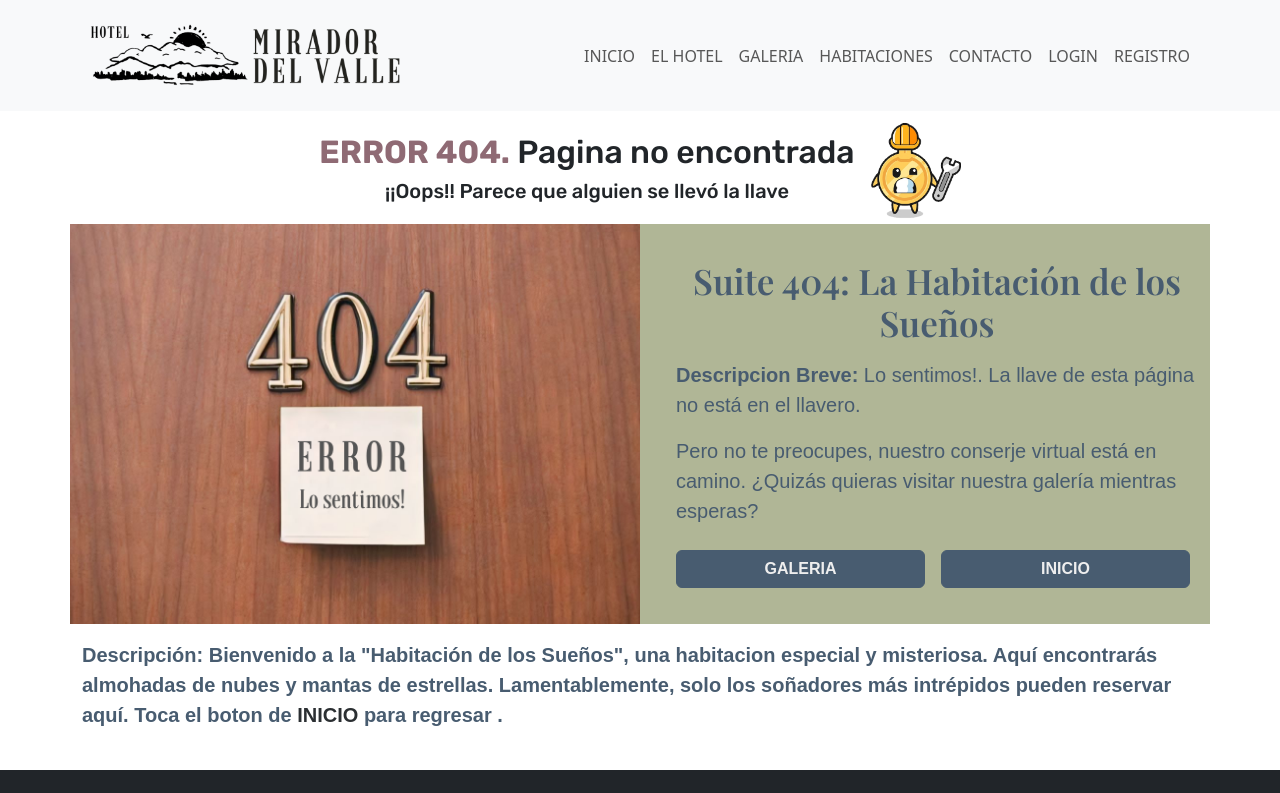
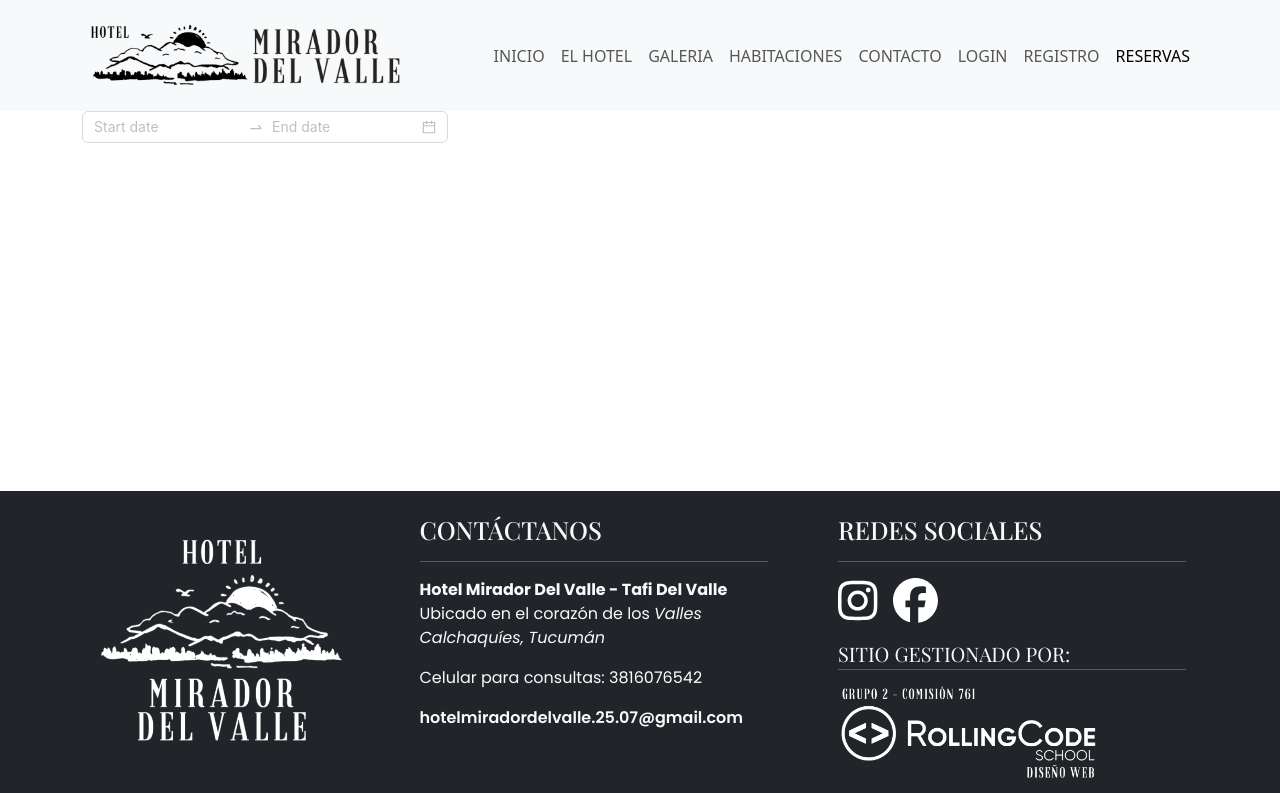
Before and after one commit to lucasecapdevila/hotel-mirador-del-valle, a React (Vite) app: page /reservas in a window 1280 px wide. Shown: the top 793 px of the page. Built offline with nearby package versions, Linux system fonts and the light colour scheme; no server answers; a web font is replaced by a local one.

Commit message:
se agregan librerías necesarias y se crea componente Reservas

```diff
--- a/package.json
+++ b/package.json
@@ -15,8 +15,10 @@
     "@fortawesome/free-regular-svg-icons": "^6.5.2",
     "@fortawesome/free-solid-svg-icons": "^6.5.2",
     "@fortawesome/react-fontawesome": "^0.2.0",
+    "antd": "^5.16.1",
     "bootstrap": "^5.3.3",
     "bootstrap-icons": "^1.11.3",
+    "dayjs": "^1.11.10",
     "hover.css": "^2.3.2",
     "localforage": "^1.10.0",
     "match-sorter": "^6.3.4",
--- a/src/App.jsx
+++ b/src/App.jsx
@@ -10,6 +10,7 @@ import RutasProtegidas from "./components/routes/RutasProtegidas";
 import RutasAdmin from "./components/routes/RutasAdmin";
 import Login from "./components/pages/Login";
 import { useState } from "react";
+import Reservas from "./components/pages/reservas/Reservas";
 function App() {
   const usuario =
   JSON.parse(sessionStorage.getItem("inicioHotelMiradorDelValle")) || "";
@@ -31,6 +32,7 @@ const [usuarioLogueado, setUsuarioLogueado] = useState(usuario);
         />
         <Route exact path="/habitaciones/" element={<Habitaciones></Habitaciones>} />
         <Route exact path="/detalleHabitacion/:id" element={<DetalleHabitacion></DetalleHabitacion>} />
+        <Route exact path="/reservas" element={<Reservas></Reservas>} />
         <Route exact path="*" element={<Error404></Error404>} />
       </Routes>
       <Footer />
--- a/src/components/common/Menu.jsx
+++ b/src/components/common/Menu.jsx
@@ -53,6 +53,9 @@ const Menu = ({ usuarioLogueado, setUsuarioLogueado }) => {
               <NavLink end className="nav-link" to="/registro">
                 REGISTRO
               </NavLink>
+              <NavLink end className="nav-link" to="/reservas">
+                RESERVAS
+              </NavLink>
 
             </Nav>
           </Navbar.Collapse>
--- /dev/null
+++ b/src/components/pages/reservas/Reservas.jsx
@@ -0,0 +1,27 @@
+import { ConfigProvider, DatePicker, Space } from "antd";
+import locale from "antd/locale/es_ES";
+import dayjs from "dayjs";
+import "dayjs/locale/es";
+import { Container } from "react-bootstrap";
+
+const Reservas = () => {
+  const { RangePicker } = DatePicker;
+  dayjs.locale("es");
+
+  const filtrarPorFecha = (fechas) => {
+    console.log(dayjs(fechas[0]).format("DD-MM-YYYY"));
+    console.log(dayjs(fechas[1]).format("DD-MM-YYYY"));
+  };
+
+  return (
+    <ConfigProvider locale={locale}>
+      <Container className="mainPage">
+        <Space direction="vertical" size={12}>
+          <RangePicker format="DD-MM-YYYY" onChange={filtrarPorFecha} />
+        </Space>
+      </Container>
+    </ConfigProvider>
+  );
+};
+
+export default Reservas;
```
Also changed, not shown: 1 other file (tests, documents, lock files or other folders).
